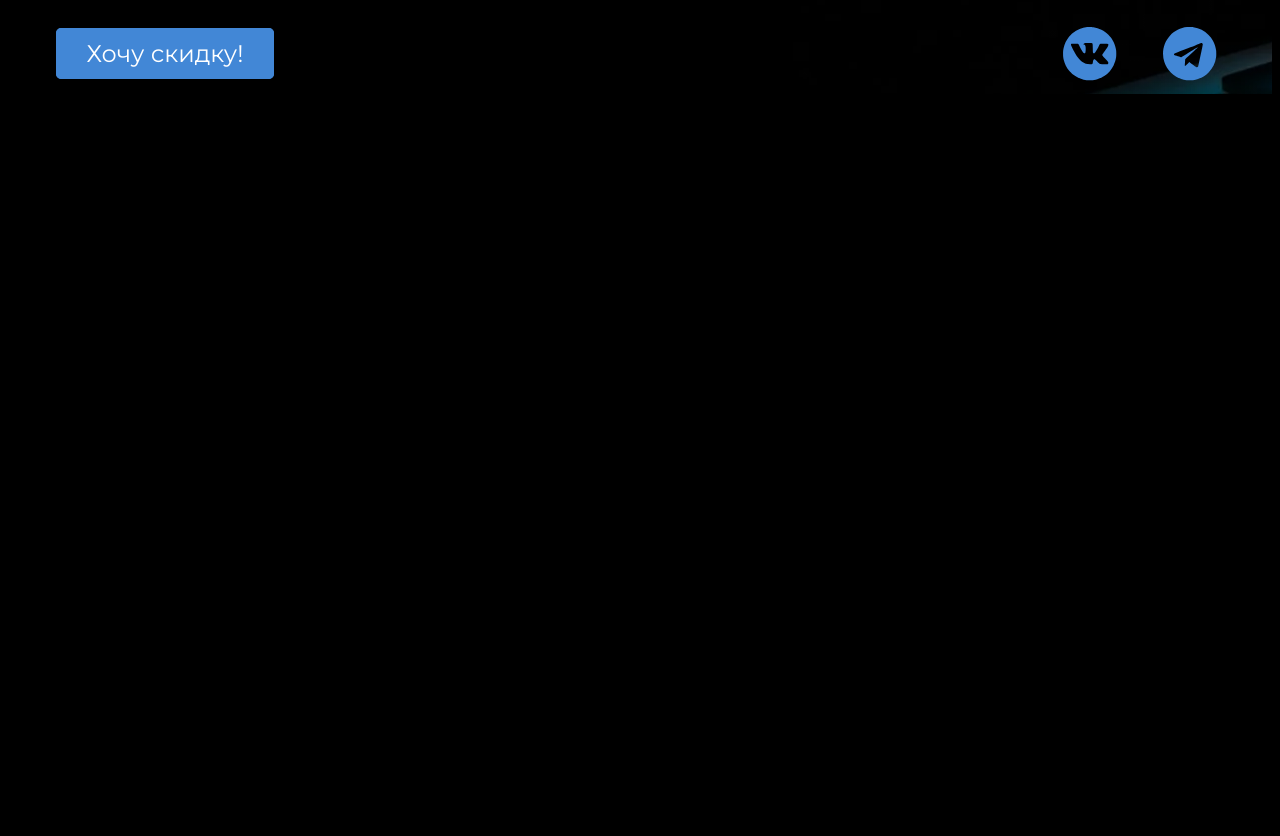
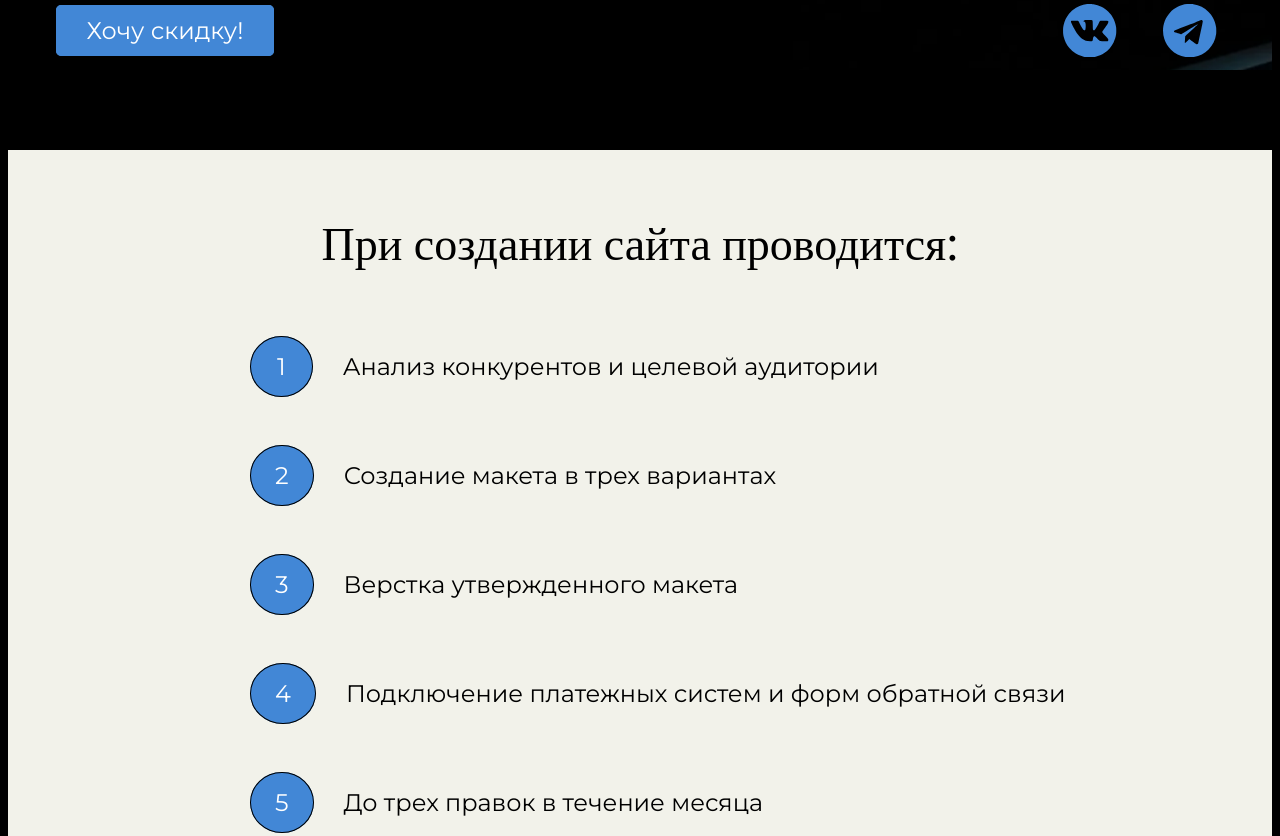
Before and after one commit to maxtm13/Git_new_project, a website: page src/index.html in a window 1280 px wide. Shown: the part 685-1521 px from the top of the page. Before the commit the page ends 800 px from the top, so only its background shows below. Drawn offline with nearby package versions, Linux system fonts and the light colour scheme; files that its build step writes are made by us from their sources.

Commit message:
Два экрана сайта

```diff
--- a/src/index.html
+++ b/src/index.html
@@ -18,7 +18,7 @@
 </head>
 
 <body>
-  <header class="header">
+  <header class="header dark">
     <div class="header_content">
       <div class="header_content_logo">
         <a href="/" class="logo_link"><img src="/img/logo.svg" alt="" class="header_logo_img">
@@ -33,19 +33,20 @@
       </div>
     </div>
   </header>
-  <section class="main_screen">
+  <section class="main_screen dark">
     <div class="container">
-      <h1 class="container__title">Создать <span>продающий</span> сайт <br>за <span>2 недели</span></h1>
-      <h2 class="container__offer">Одностраничный сайт от <span>15 000</span>₽</h2>
-      <h2 class="container__offer"><span>Контекстная</span> реклама вашего бизнеса</h2>
+      <h2 class="container__title">Создать <span>продающий</span> сайт <br>за <span>2 недели</span></h1>
+        <h3 class="container__offer">Одностраничный сайт от <span>15 000</span>₽</h3>
+        <h3 class="container__offer"><span>Контекстная</span> реклама вашего бизнеса</h3>
         <div class="container__social">
           <div class="container__social_btn"><a href="#" class="social__offer-btn">
               Хочу скидку!
             </a>
           </div>
           <div class="social_btn">
-          <?xml version="1.0" encoding="UTF-8" standalone="no"?> <svg class="svg_tg" xmlns="http://www.w3.org/2000/svg" width="40.000000pt"
-            height="40.000000pt" viewBox="0 0 512.000000 512.000000" preserveAspectRatio="xMidYMid meet">
+            <?xml version="1.0" encoding="UTF-8" standalone="no"?> <svg class="svg_tg"
+              xmlns="http://www.w3.org/2000/svg" width="40.000000pt" height="40.000000pt"
+              viewBox="0 0 512.000000 512.000000" preserveAspectRatio="xMidYMid meet">
               <g transform="translate(0.000000,512.000000) scale(0.100000,-0.100000)" fill="#4287d6" stroke="none">
                 <path
                   d="M2321 5110 c-497 -48 -990 -251 -1376 -565 -114 -92 -294 -274 -384 -387 -229 -287 -417 -675 -495 -1023 -49 -218 -60 -325 -60 -575 0 -250 11 -357 60 -575 79 -355 272 -749 509 -1040 92 -114 274 -294 387 -384 287 -229 675 -417 1023 -495 218 -49 325 -60 575 -60 250 0 357 11 575 60 261 58 603 204 828 353 389 259 688 599 893 1016 125 255 196 484 241 775 24 161 24 539 0 700 -45 291 -116 520 -241 775 -134 272 -283 480 -498 692 -211 209 -404 346 -673 478 -252 124 -486 197 -765 240 -126 19 -468 27 -599 15z m457 -1550 c75 -34 76 -38 82 -480 5 -373 6 -386 27 -426 24 -44 38 -54 82 -54 37 0 59 18 133 107 129 156 240 342 342 578 72 167 78 176 116 203 33 22 37 22 360 22 358 0 404 -6 430 -55 18 -34 2 -101 -48 -209 -47 -98 -96 -170 -324 -478 -97 -130 -184 -258 -193 -283 -33 -84 -22 -100 229 -355 291 -294 365 -406 337 -500 -6 -20 -22 -47 -37 -61 l-26 -24 -309 -3 c-459 -4 -443 -11 -737 305 -164 177 -219 204 -287 141 -46 -43 -72 -119 -86 -250 -20 -183 -34 -193 -269 -192 -309 1 -543 73 -775 238 -207 149 -452 454 -678 847 -141 245 -374 721 -384 785 -7 44 11 71 55 84 48 13 555 13 603 0 54 -15 84 -54 144 -189 101 -228 243 -475 347 -605 55 -68 119 -116 155 -116 30 0 70 42 83 89 29 98 39 366 20 521 -18 147 -63 212 -167 239 -28 8 -43 17 -43 28 0 23 75 91 113 102 17 5 174 10 347 10 292 1 318 -1 358 -19z">
@@ -54,8 +55,9 @@
             </svg>
             <!-- <a href="#" class="social_btn-link vk"><img  src="/img/vk.svg" alt="vk_link" class="vk_btn"></a> -->
             <!-- <a href="#" class="social_btn-link tg"><img  src="/img/telegram.svg" alt="telegram_link" class="tlg_btn"></a> -->
-          <?xml version="1.0" encoding="UTF-8" standalone="no"?> <svg class="svg_vk" xmlns="http://www.w3.org/2000/svg" width="40.000000pt"
-            height="40.000000pt" viewBox="0 0 512.000000 512.000000" preserveAspectRatio="xMidYMid meet">
+            <?xml version="1.0" encoding="UTF-8" standalone="no"?> <svg class="svg_vk"
+              xmlns="http://www.w3.org/2000/svg" width="40.000000pt" height="40.000000pt"
+              viewBox="0 0 512.000000 512.000000" preserveAspectRatio="xMidYMid meet">
               <g transform="translate(0.000000,512.000000) scale(0.100000,-0.100000)" fill="#4287d6" stroke="none">
                 <path
                   d="M2315 5109 c-641 -66 -1211 -353 -1649 -829 -618 -671 -825 -1644 -536 -2520 131 -397 338 -729 641 -1027 402 -395 890 -632 1474 -715 119 -17 512 -16 635 1 586 81 1091 331 1497 742 404 409 641 894 725 1484 17 118 17 512 0 630 -48 337 -146 641 -295 910 -117 213 -253 395 -430 574 -398 403 -893 653 -1462 737 -123 18 -478 26 -600 13z m1440 -1543 c44 -19 65 -61 65 -131 0 -64 -423 -2072 -445 -2116 -32 -62 -101 -85 -171 -59 -24 9 -255 176 -593 427 l-84 62 -181 -173 c-133 -126 -191 -176 -215 -181 -18 -4 -35 -5 -37 -2 -3 3 4 148 16 324 l21 318 71 65 c38 36 309 281 601 545 293 265 532 487 532 495 0 11 -11 15 -35 14 -29 -1 -177 -90 -777 -467 -407 -257 -746 -467 -752 -467 -27 0 -658 203 -688 221 -64 40 -50 99 33 146 22 12 181 77 354 143 173 67 500 193 725 280 226 87 628 242 895 345 585 226 579 224 608 225 12 0 38 -6 57 -14z">
@@ -66,6 +68,22 @@
         </div>
     </div>
   </section>
+  <section class="second">
+    <div class="background ligth">
+      <div class="container">
+        <div class="second__title">При создании сайта проводится:</div>
+
+        <ul class="properties">
+          <li class="properties_item">Анализ конкурентов и целевой аудитории</li>
+          <li class="properties_item">Создание макета в трех вариантах</li>
+          <li class="properties_item">Верстка утвержденного макета</li>
+          <li class="properties_item">Подключение платежных систем и форм обратной связи</li>
+          <li class="properties_item">До трех правок в течение месяца</li>
+          <li class="properties_item">Обучение работе с конструктором</li>
+        </ul>
+      </div>
+    </div>
+  </section>
   <script src="dist/js/main.min.js"></script>
 </body>
 
--- a/src/styles/main.less
+++ b/src/styles/main.less
@@ -1,5 +1,6 @@
 @color-blue: #4287d6;
 @color-dark-blue: #0f178a;
+@color-bcgrnd-ligth: #f2f2ea;
 body {
   box-sizing: border-box;
   display: block;
@@ -13,13 +14,14 @@ a {
    text-decoration: none;
    color: inherit;
   }
-h1 {
+h2 {
   font-size: 64px;
   font-family: Playfair Display;
   font-weight: normal;
+  color: inherit;
 }
 
-h2 {
+h3 {
   font-style: 30px;
   font-family: 'Montserrat', sans-serif;
   font-weight: normal;
@@ -84,6 +86,7 @@ h2 {
   justify-content: space-between;
   align-items: center;
   height: 80px;
+  margin-bottom: 80px;
 }
 .container__social_btn{
   width: 250px;
@@ -113,12 +116,61 @@ h2 {
     // }
 
 }
-.svg_vk{
-  transition: all 0.3s ease-in;
+.svg_vk g, svg g{
+  transition: all 0.3s;
 }
-.svg_vk:hover g{
+.svg_vk:hover g, .svg_tg:hover g{
   fill:@color-dark-blue;
 }
-.svg_tg:hover g{
-  fill:@color-dark-blue;
+// .svg_tg:hover g{
+//   fill:@color-dark-blue;
+// }
+
+.ligth{
+  background-color: @color-bcgrnd-ligth ;
+  color: #000;
+  padding-bottom: 80px;
 }
+.dark {
+  background-color: #000 ;
+  color: #fff;
+}
+
+.second__title{
+  padding-top: 60px;
+  font-weight: 500;
+  font-family: "Playfair Display";
+  font-size: 46px;
+  text-align: center;
+}
+li{
+  font-size: 24px;
+  padding-top: 80px;
+}
+.properties {
+  counter-reset: my-counter;
+  list-style: none;
+  // list-style-position: outside;
+  // list-style-position: outside;
+  list-style-position: outside;
+  width: 820px;
+  margin: 0 auto;
+
+}
+
+.properties_item {
+  counter-increment: my-counter;
+  &:before{
+    content: ' ' counter(my-counter);
+    margin-right: 30px;
+    border: 1px solid #000;
+    border-radius: 50%;
+    padding: 15px 24px;
+    background-color: @color-blue;
+    color: #fff;
+
+  }
+}
+body>section.second>div>div>ul>li:nth-child(1):before{
+  padding: 15px 26px;
+}
```
Also changed, not shown: src/styles/css/main.css. Lines whose indentation alone changed are shown as unchanged.
